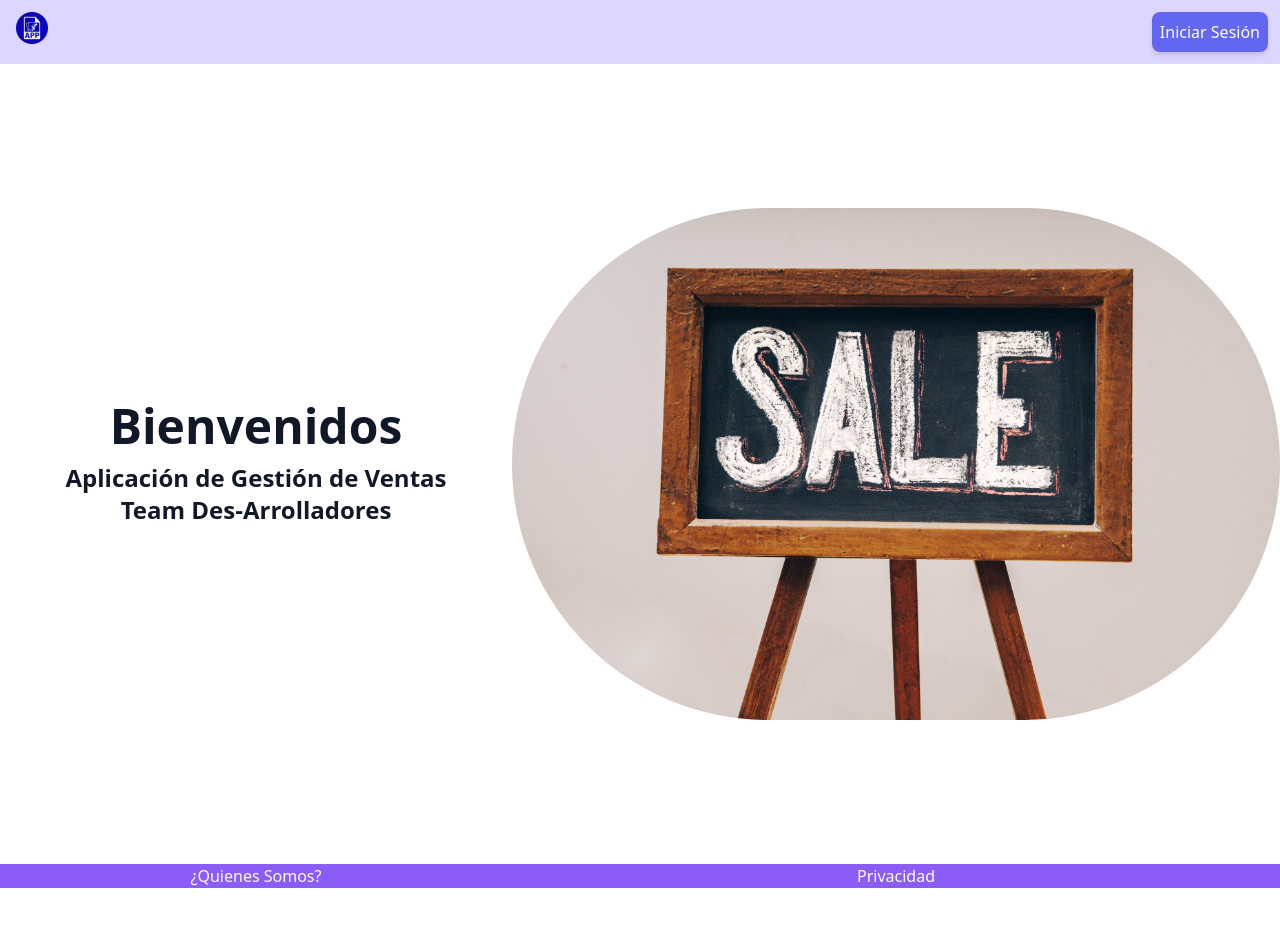
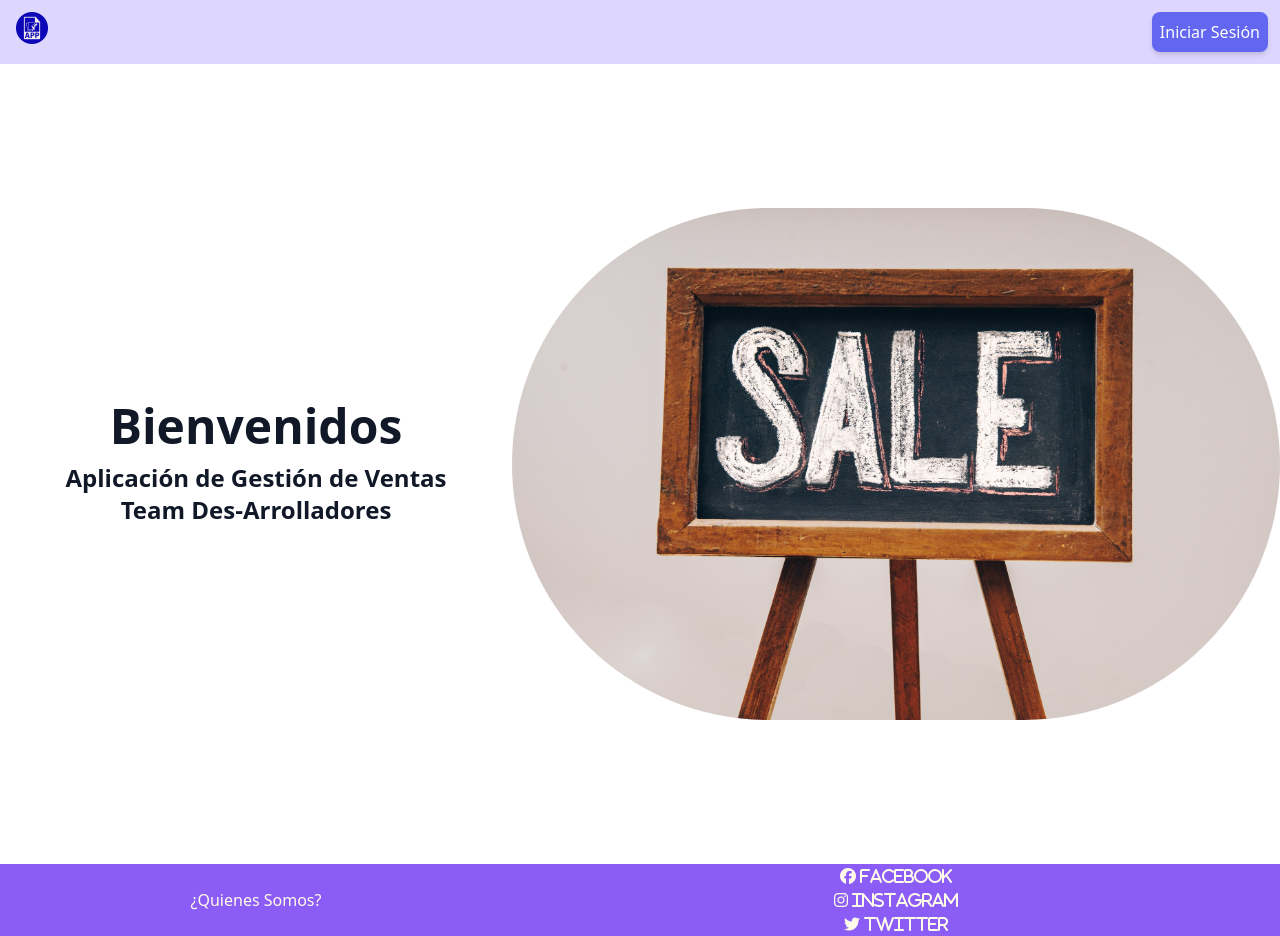
Before and after one commit to jmarti1a2/Project, a React (Create React App) app: page / in a window 1280 px wide. Before the commit the page ends 888 px from the top, so only its background shows below. Built offline with nearby package versions, Linux system fonts and the light colour scheme.

Commit message:
Agregue iconos al Footer y quedo terminada la pagina de inicio

```diff
--- a/src/components/Footer.jsx
+++ b/src/components/Footer.jsx
@@ -9,7 +9,10 @@ const Footer = () => {
 
         </div>
 
-        <div className="w-3/5 flex flex-col justify-center text-center text-yellow-50" >Privacidad
+        <div className="w-3/5 flex flex-col justify-center text-center text-yellow-50" >
+        <p ><i class="fab fa-facebook">  Facebook</i></p>
+        <p ><i class="fab fa-instagram">  Instagram</i></p>
+        <p ><i class="fab fa-twitter">  Twitter</i></p>
 
         </div>
 
```
